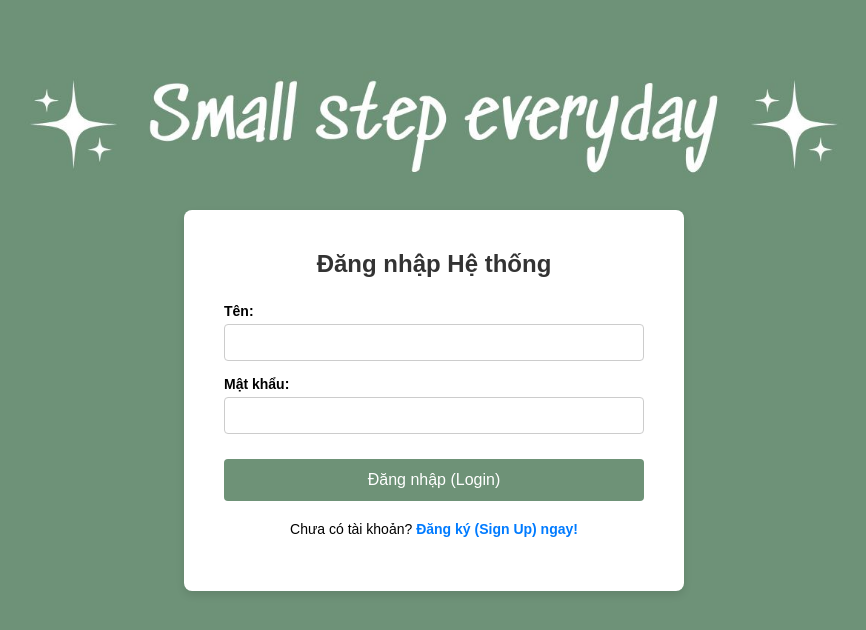
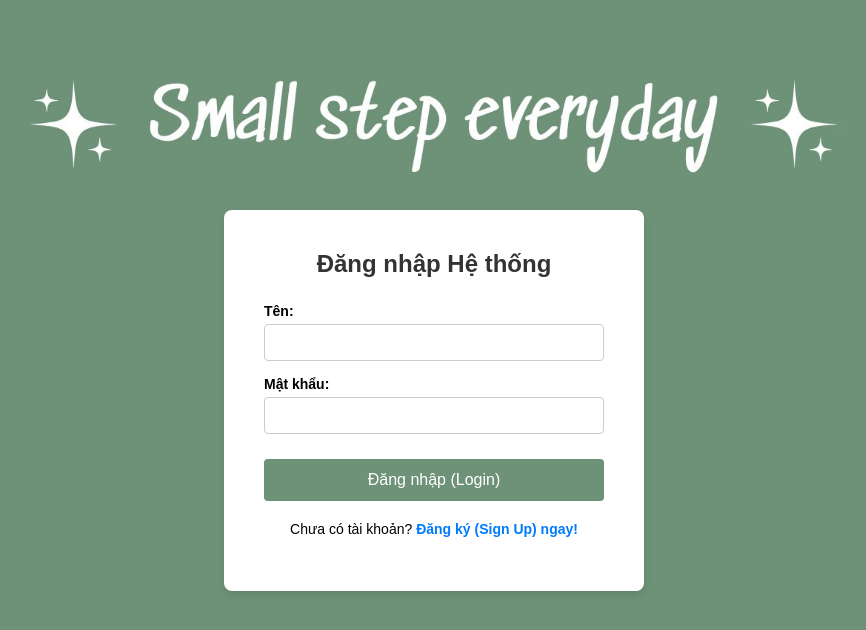
Before and after one commit to nguyenthaonhi4322/elearning1, a React (Create React App) app in the folder frontend/: page / in a window 1280 px wide. Shown: the top 630 px of the page, without its empty margins (206-1072 px from the left). Built offline with nearby package versions, Linux system fonts and the light colour scheme; no server answers.

Commit message:
update22

```diff
--- a/frontend/src/styles.css
+++ b/frontend/src/styles.css
@@ -1,3 +1,8 @@
+*,
+*::before,
+*::after {
+    box-sizing: border-box;
+}
 .auth-container {
     display: flex;
     justify-content: center;
@@ -259,6 +264,7 @@ html, body, #root {
     padding: 0;
     box-sizing: border-box;
     min-height: 100vh;
+     overflow-x: hidden;
 }
 .full-page-layout {
     display: flex;
```
